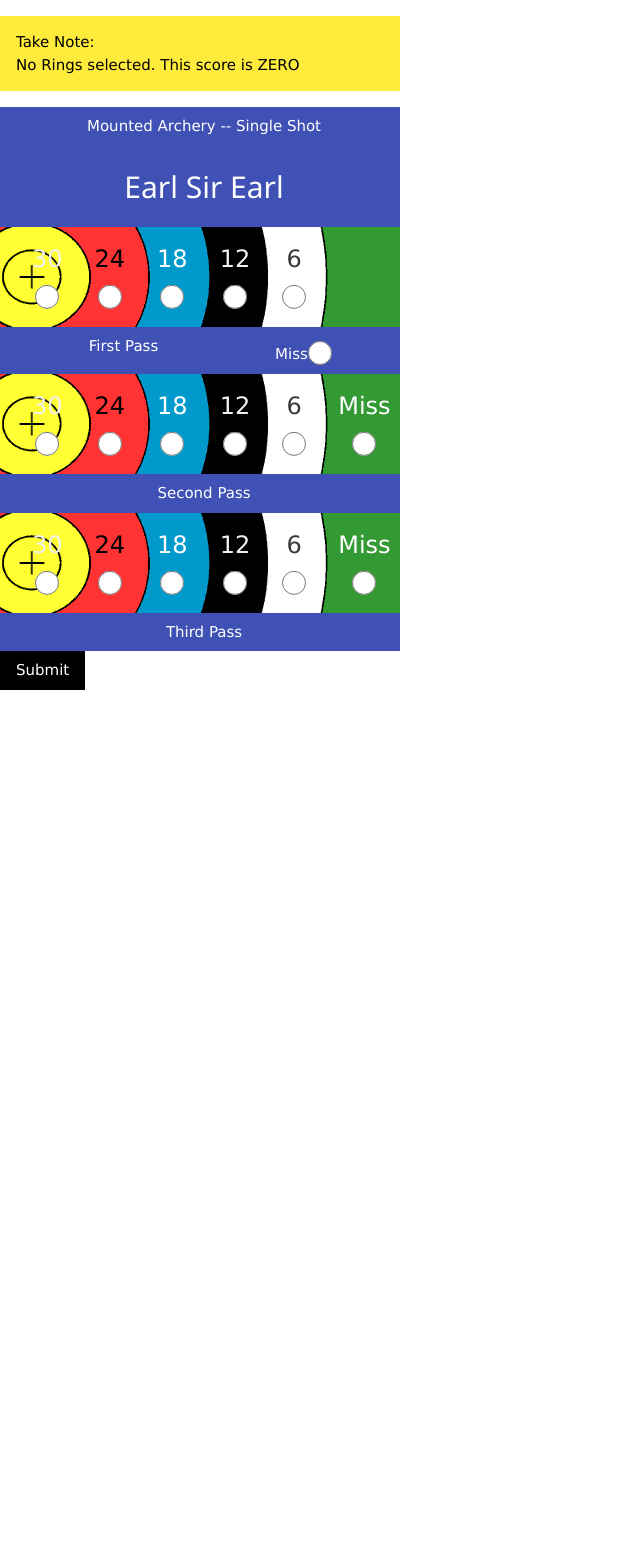
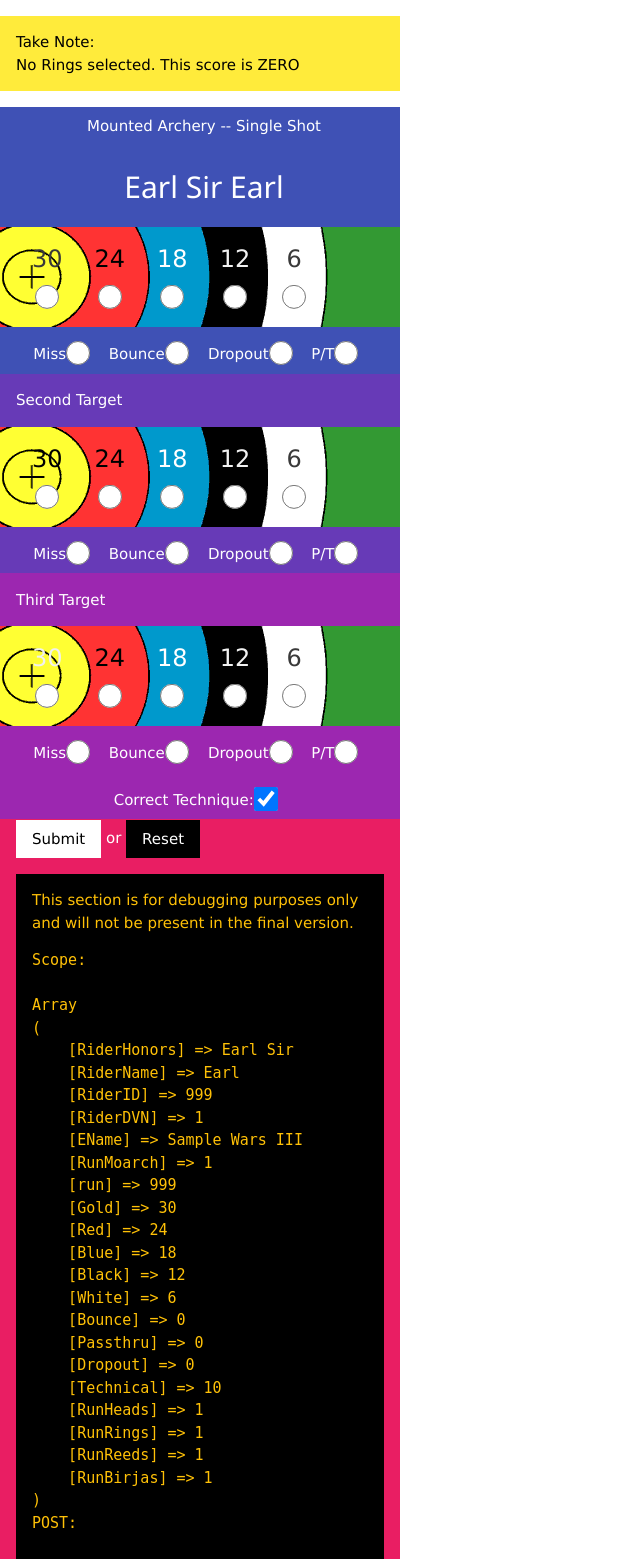
Before and after one commit to SandorDosa/ikeqc_3-1-0, a PHP site: page /ElementMAST.php in a window 1280 px wide. Shown: the top 1559 px of the page, without its empty margins (0-640 px from the left). Before the commit the page ends 690 px from the top, so only its background shows below. Run offline with PHP 8.4, Linux system fonts and the light colour scheme; the visitor is signed in with stand-in values (Sample User, id 1); data that the repository does not hold is empty.

Commit message:
incremental

```diff
--- a/ElementMAST.php
+++ b/ElementMAST.php
@@ -1,10 +1,8 @@
 <?PHP
-
+$vars_start = get_defined_vars();
 session_start();
-$_SESSION['MA3'] = false;
-$_SESSION['MA1'] = true;
 include "ikeqcfuncs.inc";
-include "year.inc";
+//include "year.inc";
 include "MA1.inc";
 // /Dev/Data is hardcoded here, actual use will pass this data via $_POST
 include "dev_data.inc";
@@ -26,8 +24,6 @@ IF ($RunMoarch) {
 
         OpenHTML($_SESSION['EName']);
 
-        print "<body style=\"max-width:400px\">\n";
-
         ShowCaution();
 
         ShowError();
@@ -36,11 +32,13 @@ IF ($RunMoarch) {
         print "<div id=\"MoArch\" class=\"w3-container w3-indigo\">\n";
         print "<table class=\"w3-table w3-centered\"> \n";
         print "<TR><TD>Mounted Archery -- Single Shot</TD></TR>\n";
+
         IF (is_null($_SESSION['RiderHonors'])) {
             printf("<TR><TD><H2>%s</H2></TD></TR>\n", $_SESSION['RiderName']);
         } ELSE {
             printf("<TR><TD><H2>%s %s</H2></TD></TR>\n", $_SESSION['RiderHonors'], $_SESSION['RiderName']);
         }
+
         print "</TABLE>\n";
         print "</DIV>\n";
 
@@ -49,54 +47,85 @@ IF ($RunMoarch) {
         print "<div class=\"w3-display-left w3-container\">\n";
         print "<table class=\"w3-table w3-centered w3-xlarge w3-text-shadow\">\n";
         print "<TR class=\"w3-left-align\">\n";
-        print "<TD class=\"w3-text-light-grey\">$Gold<BR><input class=\"w3-radio\" type=\"radio\" name=\"Pass1\" value=\"G\"></TD><TD></TD><TD class=\"w3-text-black\">$Red<BR><input class=\"w3-radio\" type=\"radio\" name=\"Pass1\" value=\"R\"></TD><TD></TD><TD class=\"w3-text-white\">$Blue<BR><input class=\"w3-radio\" type=\"radio\" name=\"Pass1\" value=\"B\"></TD><TD></TD><TD class=\"w3-text-light-gray\">$Black<BR><input class=\"w3-radio\" type=\"radio\" name=\"Pass1\" value=\"K\"></TD><TD></TD><TD class=\"w3-text-dark-gray\">$White<BR><input class=\"w3-radio\" type=\"radio\" name=\"Pass1\" value=\"WK\"></TD><TD></TD>\n";
+        print "<TD class=\"w3-text-dark-grey\">$Gold<BR><input class=\"w3-radio\" type=\"radio\" name=\"Pass1\" value=\"G\"></TD>\n";
+        print "<TD></TD><TD class=\"w3-text-black\">$Red<BR><input class=\"w3-radio\" type=\"radio\" name=\"Pass1\" value=\"R\"></TD>\n";
+        print "<TD></TD><TD class=\"w3-text-white\">$Blue<BR><input class=\"w3-radio\" type=\"radio\" name=\"Pass1\" value=\"B\"></TD>\n";
+        print "<TD></TD><TD class=\"w3-text-light-gray\">$Black<BR><input class=\"w3-radio\" type=\"radio\" name=\"Pass1\" value=\"K\"></TD>\n";
+        print "<TD></TD><TD class=\"w3-text-dark-gray\">$White<BR><input class=\"w3-radio\" type=\"radio\" name=\"Pass1\" value=\"W\"></TD>\n";
+        print "<TD></TD>\n";
         print "</TR>\n";
         print "</TABLE>\n";
         print "</div>\n";
         print "</div>\n";
         print "<div id=\"MoArch\" class=\"w3-container w3-indigo\">\n";
         print "<table class=\"w3-table w3-centered\"> \n";
-        print "<TR><TD>First Pass</TD><TD>Miss<input class=\"w3-radio\" type=\"radio\" name=\"Pass1\" value=\"M\"></TD></TR>\n";
+        print "<TR><TD>Miss<input class=\"w3-radio\" type=\"radio\" name=\"Pass1\" value=\"M\"></TD>\n";
+        print "<TD>Bounce<input class=\"w3-radio\" type=\"radio\" name=\"Pass1\" value=\"N\"></TD>\n";
+        print "<TD>Dropout<input class=\"w3-radio\" type=\"radio\" name=\"Pass1\" value=\"D\"></TD>\n";
+        print "<TD>P/T<input class=\"w3-radio\" type=\"radio\" name=\"Pass1\" value=\"P\"></TD>\n";
+        print "<TD></TD></TR>\n";
         print "</TABLE>\n";
         print "</DIV>\n";
 
+        print "<div class=\"w3-container w3-deep-purple\"><P class=\"w3-text-white\">Second Target</P></div>\n";
         print "<div class=\"w3-display-container\">\n";
-        print "<img src=\"target_sm.png\" alt=\"Target\">\n";
+        print "<img src=\"target_sm.png\" alt=\"Archery Target\">\n";
         print "<div class=\"w3-display-left w3-container\">\n";
         print "<table class=\"w3-table w3-centered w3-xlarge w3-text-shadow\">\n";
         print "<TR class=\"w3-left-align\">\n";
-        print "<TD class=\"w3-text-light-grey\">$Gold<BR><input class=\"w3-radio\" type=\"radio\" name=\"Pass2\" value=\"G\"></TD><TD></TD><TD class=\"w3-text-black\">$Red<BR><input class=\"w3-radio\" type=\"radio\" name=\"Pass2\" value=\"R\"></TD><TD></TD><TD class=\"w3-text-white\">$Blue<BR><input class=\"w3-radio\" type=\"radio\" name=\"Pass2\" value=\"B\"></TD><TD></TD><TD class=\"w3-text-light-gray\">$Black<BR><input class=\"w3-radio\" type=\"radio\" name=\"Pass2\" value=\"K\"></TD><TD></TD><TD class=\"w3-text-dark-gray\">$White<BR><input class=\"w3-radio\" type=\"radio\" name=\"Pass2\" value=\"W\"></TD><TD></TD><TD CLASS=\"w3-text-white\">Miss<BR><input class=\"w3-radio\" type=\"radio\" name=\"Pass2\" value=\"M\"></TD>\n";
+        print "<TD class=\"w3-text-black\">$Gold<BR><input class=\"w3-radio\" type=\"radio\" name=\"Pass2\" value=\"G\"></TD>\n";
+        print "<TD></TD><TD class=\"w3-text-black\">$Red<BR><input class=\"w3-radio\" type=\"radio\" name=\"Pass2\" value=\"R\"></TD>\n";
+        print "<TD></TD><TD class=\"w3-text-white\">$Blue<BR><input class=\"w3-radio\" type=\"radio\" name=\"Pass2\" value=\"B\"></TD>\n";
+        print "<TD></TD><TD class=\"w3-text-light-gray\">$Black<BR><input class=\"w3-radio\" type=\"radio\" name=\"Pass2\" value=\"K\"></TD>\n";
+        print "<TD></TD><TD class=\"w3-text-dark-gray\">$White<BR><input class=\"w3-radio\" type=\"radio\" name=\"Pass2\" value=\"W\"></TD>\n";
+        print "<TD></TD>\n";
         print "</TR>\n";
         print "</TABLE>\n";
         print "</div>\n";
         print "</div>\n";
-        print "<div id=\"MoArch\" class=\"w3-container w3-indigo\">\n";
+        print "<div id=\"MoArch\" class=\"w3-container w3-deep-purple\">\n";
         print "<table class=\"w3-table w3-centered\"> \n";
-        print "<TR><TD>Second Pass</TD></TR>\n";
+        print "<TR><TD>Miss<input class=\"w3-radio\" type=\"radio\" name=\"Pass2\" value=\"M\"></TD>\n";
+        print "<TD>Bounce<input class=\"w3-radio\" type=\"radio\" name=\"Pass2\" value=\"N\"></TD>\n";
+        print "<TD>Dropout<input class=\"w3-radio\" type=\"radio\" name=\"Pass2\" value=\"D\"></TD>\n";
+        print "<TD>P/T<input class=\"w3-radio\" type=\"radio\" name=\"Pass2\" value=\"P\"></TD>\n";
+        print "<TD></TD></TR>\n";
         print "</TABLE>\n";
         print "</DIV>\n";
 
+        print "<div class=\"w3-container w3-purple\"><P class=\"w3-text-white\">Third Target</P></div>\n";
         print "<div class=\"w3-display-container\">\n";
-        print "<img src=\"target_sm.png\" alt=\"Target\">\n";
+        print "<img src=\"target_sm.png\" alt=\"Archery Target\">\n";
         print "<div class=\"w3-display-left w3-container\">\n";
         print "<table class=\"w3-table w3-centered w3-xlarge w3-text-shadow\">\n";
         print "<TR class=\"w3-left-align\">\n";
-        print "<TD class=\"w3-text-light-grey\">$Gold<BR><input class=\"w3-radio\" type=\"radio\" name=\"Pass3\" value=\"G\"></TD><TD></TD><TD class=\"w3-text-black\">$Red<BR><input class=\"w3-radio\" type=\"radio\" name=\"Pass3\" value=\"R\"></TD><TD></TD><TD class=\"w3-text-white\">$Blue<BR><input class=\"w3-radio\" type=\"radio\" name=\"Pass3\" value=\"B\"></TD><TD></TD><TD class=\"w3-text-light-gray\">$Black<BR><input class=\"w3-radio\" type=\"radio\" name=\"Pass3\" value=\"K\"></TD><TD></TD><TD class=\"w3-text-dark-gray\">$White<BR><input class=\"w3-radio\" type=\"radio\" name=\"Pass3\ value=\"W\"></TD><TD></TD><TD CLASS=\"w3-text-white\">Miss<BR><input class=\"w3-radio\" type=\"radio\" name=\"Pass3\" value=\"M\"></TD>\n";
+        print "<TD class=\"w3-text-light-grey\">$Gold<BR><input class=\"w3-radio\" type=\"radio\" name=\"Pass3\" value=\"G\"></TD>\n";
+        print "<TD></TD><TD class=\"w3-text-black\">$Red<BR><input class=\"w3-radio\" type=\"radio\" name=\"Pass3\" value=\"R\"></TD>\n";
+        print "<TD></TD><TD class=\"w3-text-white\">$Blue<BR><input class=\"w3-radio\" type=\"radio\" name=\"Pass3\" value=\"B\"></TD>\n";
+        print "<TD></TD><TD class=\"w3-text-light-gray\">$Black<BR><input class=\"w3-radio\" type=\"radio\" name=\"Pass3\" value=\"K\"></TD>\n";
+        print "<TD></TD><TD class=\"w3-text-dark-gray\">$White<BR><input class=\"w3-radio\" type=\"radio\" name=\"Pass3\" value=\"W\"></TD>\n";
+        print "<TD></TD>\n";
         print "</TR>\n";
         print "</TABLE>\n";
         print "</div>\n";
         print "</div>\n";
-        print "<div id=\"MoArch\" class=\"w3-container w3-indigo\">\n";
+        print "<div id=\"MoArch\" class=\"w3-container w3-purple\">\n";
         print "<table class=\"w3-table w3-centered\"> \n";
-        print "<TR><TD>Third Pass</TD></TR>\n";
+        print "<TR><TD>Miss<input class=\"w3-radio\" type=\"radio\" name=\"Pass3\" value=\"M\"></TD>\n";
+        print "<TD>Bounce<input class=\"w3-radio\" type=\"radio\" name=\"Pass3\" value=\"N\"></TD>\n";
+        print "<TD>Dropout<input class=\"w3-radio\" type=\"radio\" name=\"Pass3\" value=\"D\"></TD>\n";
+        print "<TD>P/T<input class=\"w3-radio\" type=\"radio\" name=\"Pass3\" value=\"P\"></TD>\n";
+        print "<TD></TD></TR>\n";
+        print "<TR><TD colspan=4 valign=\"middle\">Correct Technique:<input class=\"w3-check\" type=\"checkbox\" name=\"TechOK\" value=\"$run\" checked=\"checked\"></TD></TR>\n";
         print "</TABLE>\n";
         print "</DIV>\n";
-
-
-
-        print "<input type=\"hidden\" name=\"run\" value=\"$run\">\n";
-        print "<button class=\"w3-btn w3-black\" name=\"review\" value=\"11\">Submit</button>\n";
-        die;
+        print "<DIV class=\"w3-container w3-pink w3-centered\">\n";
+        print "<input type=\"hidden\" name=\"review\" value=\"11\">\n";
+        print "<button class=\"w3-btn w3-white\" name=\"run\" type=\"submit\" value=\"$run\">Submit</button> or \n";
+        print "<button class=\"w3-btn w3-black\" name=\"run\" type=\"reset\" value=\"$run\">Reset</button>\n";
+        ShowDebug(get_defined_vars(),$vars_start);
+        print "</DIV>\n";
+       die;
     }
 
     // If $review is set, The run has been completed.
@@ -145,7 +174,7 @@ IF ($RunMoarch) {
                 $subscore = $subscore + $White;
                 break;
             DEFAULT:
-                $_SESSION['Caution'] =  $_SESSION['Caution']."Pass two scored as a miss<BR>";
+                $_SESSION['Caution'] = $_SESSION['Caution'] . "Pass two scored as a miss<BR>";
                 break;
         }
         SWITCH ($Pass3) {
@@ -166,14 +195,19 @@ IF ($RunMoarch) {
                 $subscore = $subscore + $White;
                 break;
             DEFAULT:
-                $_SESSION['Caution'] = $_SESSION['Caution']."Pass three scored as a miss<BR>";
+                $_SESSION['Caution'] = $_SESSION['Caution'] . "Pass three scored as a miss<BR>";
                 break;
         }
 
-        $Score = $subscore;
+        IF (isset($TechOK) OR $TechOK > 0) {
+            $technical = $tech;
+        }
+
+        $Score = $subscore + $technical;
+
 
         IF ($Score == 0) {
-            $_SESSION['Caution'] =  $_SESSION['Caution']."This score is ZERO<BR>";
+            $_SESSION['Caution'] = $_SESSION['Caution'] . "This score is ZERO<BR>";
         }
 
         OpenHTML($_SESSION['EName']);
@@ -182,10 +216,7 @@ IF ($RunMoarch) {
 
         ShowCaution();
 
-
-
-
-        print "<form name=\"moarchreview\" action=\"{$_SERVER['PHP_SELF']}\" method=\"POST\">\n";
+        print "<form name=\"MA1review\" action=\"{$_SERVER['PHP_SELF']}\" method=\"POST\">\n";
 
         print "<section class=\"w3-container w3-light-green\">\n";
         print "<H2>Please Review:</H2>\n";
@@ -194,57 +225,62 @@ IF ($RunMoarch) {
         print "</section>\n";
 
         print "<section class=\"w3-container w3-pale-yellow w3-padding-8\">\n";
-        print "<button class=\"w3-btn w3-red\" name=\"ReedsEdit\" value=\"1\">EDIT SCORE</button>\n";
+        print "<button class=\"w3-btn w3-red\" name=\"MA1Edit\" value=\"1\">EDIT SCORE</button>\n";
         print "</section>\n";
 
         print "<section class=\"w3-container w3-pale-blue w3-padding-8\">\n";
+        printf("<input type=\"hidden\" name=\"MA1Score\" value=\"%s\">\n", $Score);
+        printf("<input type=\"hidden\" name=\"MA1Pass1\" value=\"%s\">\n", $Pass1);
+        printf("<input type=\"hidden\" name=\"MA1Pass2\" value=\"%s\">\n", $Pass2);
+        printf("<input type=\"hidden\" name=\"MA1Pass3\" value=\"%s\">\n", $Pass3);
+        print "<button class=\"w3-btn w3-lime\" name=\"GoodRun\" value=\"1\">CONFIRM</button>\n";
+        ShowDebug(get_defined_vars(),$vars_start);
+        die;
+
+    }
 
 
-        printf("<input type=\"hidden\" name=\"Score\" value=\"%s\">\n", $Score);
-        print "<button class=\"w3-btn w3-lime\" name=\"GoodRun\" value=\"1\">CONFIRM</button>\n";
-        die;
-    }
 
 
 // If $GoodRun is set, the score has been reviewed and confirmed.
 
-    IF ($run > 0 AND $GoodRun > 0) {
-        $setRup = "INSERT INTO reeds (PID,HID,EID,DVN,L2,L4,L6,L8,L10,R2,R4,R6,R8,R10,SDcount,SDcount,SDcount,SDyear) VALUES ({$_SESSION['RiderID']},9999,{$_SESSION['EID']},{$_SESSION['RiderDVN']},$Reed2L,$Reed4L,$Reed6L,$Reed8L,$Reed10L,$Reed2R,$Reed4R,$Reed6R,$Reed8R,$Reed10R,$Dcount,$Dscore,'U',$anyear)";
-        //IF ($Rup = mysql_query($setRup, $db)) {
-        IF (isset($setRup)) {
-            IF ($Rup) {
-                //$_SESSION['ER']--;
-
-                OpenHTML($_SESSION['EName']);
-
-                PageHeadRider("Reed Chop", "w3-panel");
-
-
-
-                print "<form name=\"reedsdone\" action=\"{$_SERVER['PHP_SELF']}\" method=\"POST\">\n";
-
-                print "<section class=\"w3-container w3-light-green\">\n";
-                print "<H2>Score saved.</H2>\n";
-                print "<P>$setRup</P>";
-                print "</section>\n";
-
-                print "<section class=\"w3-container w3-pale-yellow w3-padding-8\">\n";
-                print "<P>Are we staying with ";
-                print "<button class=\"w3-btn w3-amber\" name=\"NextRider\" value=\"1\">THIS RIDER</button>";
-                print " or ";
-                print "<button class=\"w3-btn w3-lime\" name=\"NextGame\" value=\"1\">THIS GAME</button> for the next run?\n";
-                print "</section>\n";
-                die;
-            }
-        } ELSE {
-            print "Something went wrong, click <A HREF=\"{$_SERVER['PHP_SELF']}?\">here</A> to try again.\n";
-            print "<PRE>";
-            print_r($_POST);
-            print_r($_SESSION);
-            die(mysql_error());
-        }
-
-    }
+//    IF ($run > 0 AND $GoodRun > 0) {
+//        $setRup = "INSERT INTO reeds (PID,HID,EID,DVN,L2,L4,L6,L8,L10,R2,R4,R6,R8,R10,SDcount,SDcount,SDcount,SDyear) VALUES ({$_SESSION['RiderID']},9999,{$_SESSION['EID']},{$_SESSION['RiderDVN']},$Reed2L,$Reed4L,$Reed6L,$Reed8L,$Reed10L,$Reed2R,$Reed4R,$Reed6R,$Reed8R,$Reed10R,$Dcount,$Dscore,'U',$anyear)";
+//        //IF ($Rup = mysql_query($setRup, $db)) {
+//        IF (isset($setRup)) {
+//            IF ($Rup) {
+//                //$_SESSION['ER']--;
+//
+//                OpenHTML($_SESSION['EName']);
+//
+//                PageHeadRider("Reed Chop", "w3-panel");
+//
+//
+//
+//                print "<form name=\"reedsdone\" action=\"{$_SERVER['PHP_SELF']}\" method=\"POST\">\n";
+//
+//                print "<section class=\"w3-container w3-light-green\">\n";
+//                print "<H2>Score saved.</H2>\n";
+//                print "<P>$setRup</P>";
+//                print "</section>\n";
+//
+//                print "<section class=\"w3-container w3-pale-yellow w3-padding-8\">\n";
+//                print "<P>Are we staying with ";
+//                print "<button class=\"w3-btn w3-amber\" name=\"NextRider\" value=\"1\">THIS RIDER</button>";
+//                print " or ";
+//                print "<button class=\"w3-btn w3-lime\" name=\"NextGame\" value=\"1\">THIS GAME</button> for the next run?\n";
+//                print "</section>\n";
+//                die;
+//            }
+//        } ELSE {
+//            print "Something went wrong, click <A HREF=\"{$_SERVER['PHP_SELF']}?\">here</A> to try again.\n";
+//            print "<PRE>";
+//            print_r($_POST);
+//            print_r($_SESSION);
+//            die(mysql_error());
+//        }
+//
+//    }
 
 }
 // Production fallback to main module if the module state is no longer true.
--- a/ElementMATT.php
+++ b/ElementMATT.php
@@ -12,7 +12,6 @@ $_SESSION['RiderName'] = $RiderName;
 $_SESSION['RiderID'] = $RiderID;
 $_SESSION['RiderDVN'] = $RiderDVN;
 $_SESSION['EName'] = $EName;
-
 
 IF ($RunMoarch) {
 
```
Also changed, not shown: ElementBirjas.php (+68 -20 lines).
